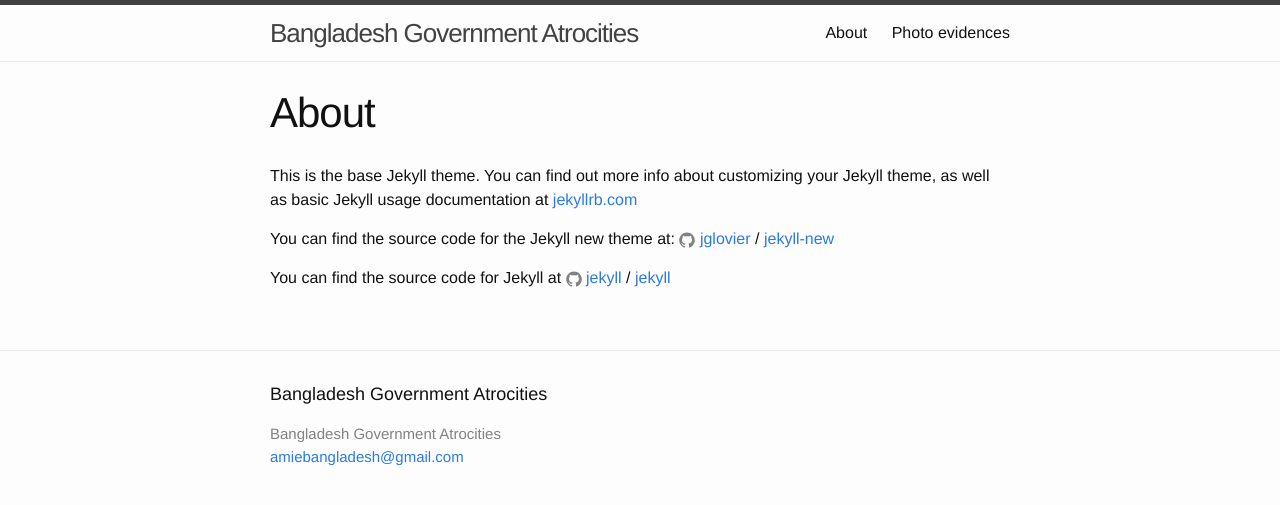
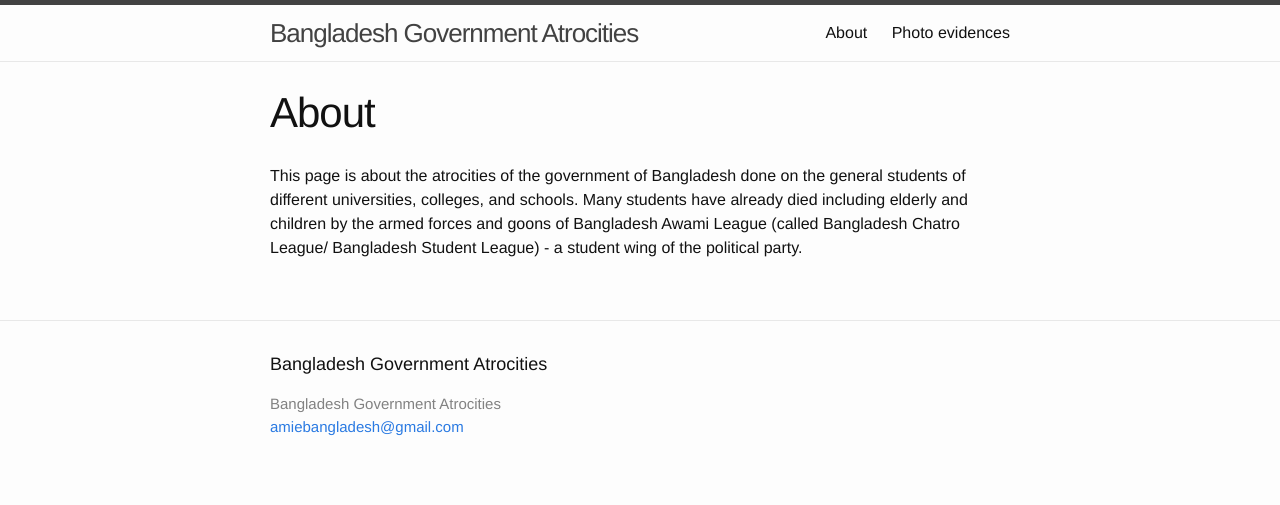
Before and after one commit to amiebangladesh/amiebangladesh.github.io, a Jekyll site: the page built from about.md, in a window 1280 px wide. Shown: the top 505 px of the page. Built offline with Jekyll 4.4.1, drawn with Linux system fonts in a browser that asks for light colours.

Commit message:
Update about.md

```diff
--- a/about.md
+++ b/about.md
@@ -4,12 +4,4 @@
 permalink: /about/
 ---
 
-This is the base Jekyll theme. You can find out more info about customizing your Jekyll theme, as well as basic Jekyll usage documentation at [jekyllrb.com](http://jekyllrb.com/)
-
-You can find the source code for the Jekyll new theme at:
-{% include icon-github.html username="jglovier" %} /
-[jekyll-new](https://github.com/jglovier/jekyll-new)
-
-You can find the source code for Jekyll at
-{% include icon-github.html username="jekyll" %} /
-[jekyll](https://github.com/jekyll/jekyll)
+This page is about the atrocities of the government of Bangladesh done on the general students of different universities, colleges, and schools. Many students have already died including elderly and children by the armed forces and goons of Bangladesh Awami League (called Bangladesh Chatro League/ Bangladesh Student League) - a student wing of the political party.
```
